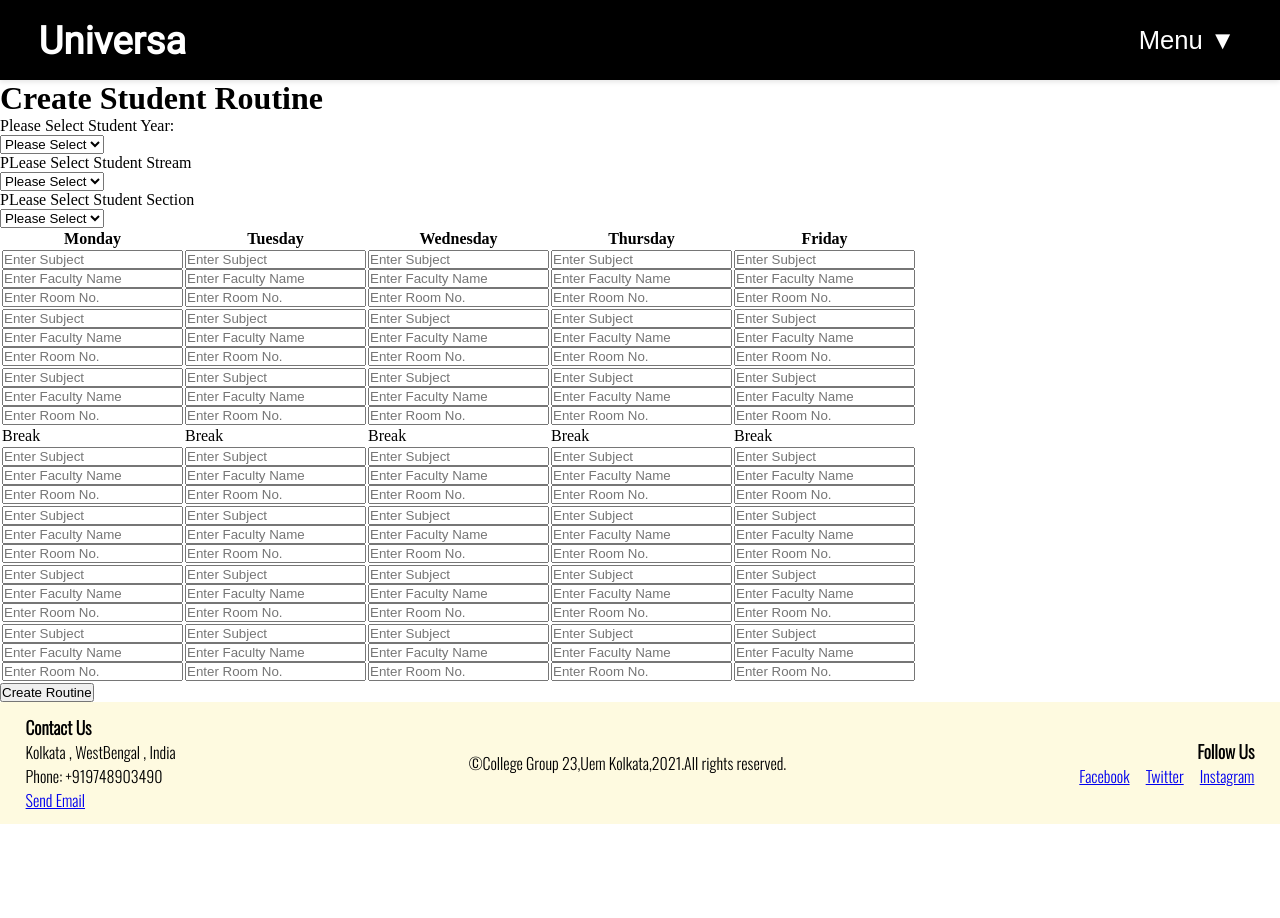
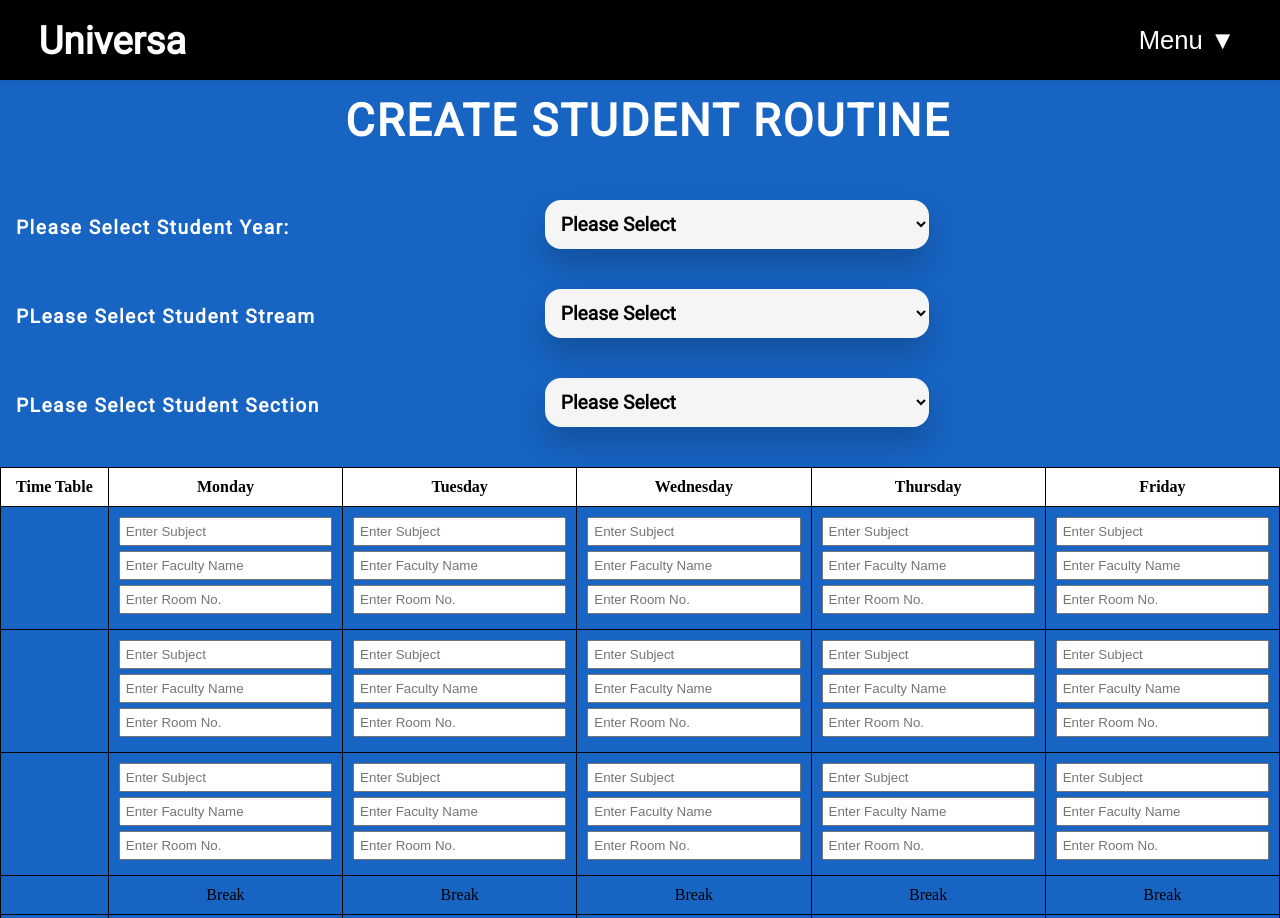
Before and after one commit to ankurhalder/old-universa, a website: page ADMIN/updateRoutine.html in a window 1280 px wide. Shown: the top 918 px of the page. Before the commit the page ends 824 px from the top, so only its background shows below. Drawn offline with nearby package versions, Linux system fonts and the light colour scheme.

Commit message:
routine CSS done

```diff
--- a/ADMIN/CSS/updateRoutine.css
+++ b/ADMIN/CSS/updateRoutine.css
@@ -7,3 +7,84 @@
 	margin: 0;
 	padding: 0;
   }
+/* Set the font family and size for the heading and paragraph elements */
+.heading, .student_year, .student_stream, .student_section {
+	font-family: "Roboto", Arial, sans-serif;
+	font-size: 1.5vw;
+	font-weight: bold;
+	color: white;
+	letter-spacing: 1.5px;
+	margin-left: 2vh;
+	}
+
+	/* Style the select elements */
+	select {
+	padding: 1.5vh;
+	font-family: "Roboto", Arial, sans-serif;
+	font-size: 1.5vw;
+	font-weight: bold;
+	border: none;
+	border-radius: 2vh;
+	background-color: #f5f5f5;
+	width: 30vw;
+	margin-left: 1vw;
+	box-shadow: 0 2vh 4vh rgba(0, 0, 0, 0.2);
+	color: black;
+	transition: all 0.3s ease-in-out;
+	margin-bottom: 5vh;
+	}
+
+	/* Position the select elements */
+	.student_year, .student_stream, .student_section {
+	display: inline-block;
+	width: 40vw;
+	vertical-align: middle;
+	}
+
+	/* Add some spacing between the heading and paragraph elements */
+	.heading {
+	margin-bottom: 5vh;
+	text-transform: uppercase;
+	letter-spacing: 2px;
+	text-align: center;
+	display: flex;
+	align-items: center;
+	justify-content: center;
+	height: 10vh;
+	font-size: 3.5vw;
+	}
+
+	/* Add a gradient background to the body */
+	body {
+	background: linear-gradient(135deg, #1764c3, #1764c3);
+	}
+
+	/* Add hover and focus styles to the select elements */
+	select:hover, select:focus {
+	background-color: #a2c1e8;
+	outline: none;
+	}
+
+
+  /* Table start's From Here */
+  table {
+	border-collapse: collapse;
+	width: 100%;
+  }
+
+  th, td {
+	padding: 10px;
+	text-align: center;
+	border: 1px solid black;
+  }
+
+  th {
+	background-color: white;
+  }
+
+  input[type="text"] {
+	width: 100%;
+	box-sizing: border-box;
+	padding: 5px;
+	margin-bottom: 5px;
+  }
--- a/ADMIN/updateRoutine.html
+++ b/ADMIN/updateRoutine.html
@@ -71,6 +71,7 @@
     <!-- Routine table start's from here -->
     <table>
         <tr>
+          <th>Time Table</th>
           <th>Monday</th>
           <th>Tuesday</th>
           <th>Wednesday</th>
@@ -79,6 +80,10 @@
         </tr>
         <!-- First Period -->
         <tr>
+          <td>
+            <p class="period_1_start_time" id="period-1-start-time"></p>
+            <p class="period_1_end_time" id="period-1-end-time"></p>
+          </td>
           <td>
             <input class="monday_period_1" type="text" id="monday-period-1" placeholder="Enter Subject"> <br>
             <input class="faculty_monday_period_1" type="text" id="faculty-monday-period-1" placeholder="Enter Faculty Name"> <br>
@@ -108,6 +113,10 @@
         <!-- 2nd Period -->
         <tr>
           <td>
+            <p class="period_2_start_time" id="period-2-start-time"></p>
+            <p class="period_2_end_time" id="period-2-end-time"></p>
+          </td>
+          <td>
             <input class="monday_period_2" type="text" id="monday-period-2" placeholder="Enter Subject"> <br>
             <input class="faculty_monday_period_2" type="text" id="faculty-monday-period-2" placeholder="Enter Faculty Name"> <br>
             <input class="roomno_monday_period_2" type="text" id="roomno-monday-period-2" placeholder="Enter Room No.">
@@ -136,6 +145,10 @@
         <!-- 3rd Period -->
         <tr>
           <td>
+            <p class="period_3_start_time" id="period-3-start-time"></p>
+            <p class="period_3_end_time" id="period-3-end-time"></p>
+          </td>
+          <td>
             <input class="monday_period_3" type="text" id="monday-period-3" placeholder="Enter Subject"> <br>
             <input class="faculty_monday_period_3" type="text" id="faculty-monday-period-3" placeholder="Enter Faculty Name"> <br>
             <input class="roomno_monday_period_3" type="text" id="roomno-monday-period-3" placeholder="Enter Room No.">
@@ -163,6 +176,10 @@
         </tr>
         <!-- 4th Period -->
         <tr>
+          <td>
+            <p class="period_4_start_time" id="period-4-start-time"></p>
+            <p class="period_4_end_time" id="period-4-end-time"></p>
+          </td>
           <td>Break</td>
           <td>Break</td>
           <td>Break</td>
@@ -171,6 +188,10 @@
         </tr>
         <!-- 5th Period -->
         <tr>
+          <td>
+            <p class="period_5_start_time" id="period-5-start-time"></p>
+            <p class="period_5_end_time" id="period-5-end-time"></p>
+          </td>
           <td>
             <input class="monday_period_5" type="text" id="monday-period-5" placeholder="Enter Subject"> <br>
             <input class="faculty_monday_period_5" type="text" id="faculty-monday-period-5" placeholder="Enter Faculty Name"> <br>
@@ -201,6 +222,10 @@
         <!-- 6th Period -->
         <tr>
           <td>
+            <p class="period_6_start_time" id="period-6-start-time"></p>
+            <p class="period_6_end_time" id="period-6-end-time"></p>
+          </td>
+          <td>
             <input class="monday_period_6" type="text" id="monday-period-6" placeholder="Enter Subject"> <br>
             <input class="faculty_monday_period_6" type="text" id="faculty-monday-period-6" placeholder="Enter Faculty Name"> <br>
             <input class="roomno_monday_period_6" type="text" id="roomno-monday-period-6" placeholder="Enter Room No.">
@@ -230,6 +255,10 @@
         <!-- 7th Period -->
         <tr>
           <td>
+            <p class="period_7_start_time" id="period-7-start-time"></p>
+            <p class="period_7_end_time" id="period-7-end-time"></p>
+          </td>
+          <td>
             <input class="monday_period_7" type="text" id="monday-period-7" placeholder="Enter Subject"> <br>
             <input class="faculty_monday_period_7" type="text" id="faculty-monday-period-7" placeholder="Enter Faculty Name"> <br>
             <input class="roomno_monday_period_7" type="text" id="roomno-monday-period-7" placeholder="Enter Room No.">
@@ -258,6 +287,10 @@
 
         <!-- 8th Period -->
         <tr>
+          <td>
+            <p class="period_8_start_time" id="period-8-start-time"></p>
+            <p class="period_8_end_time" id="period-8-end-time"></p>
+          </td>
           <td>
             <input class="monday_period_8" type="text" id="monday-period-8" placeholder="Enter Subject"> <br>
             <input class="faculty_monday_period_8" type="text" id="faculty-monday-period-8" placeholder="Enter Faculty Name"> <br>
```
